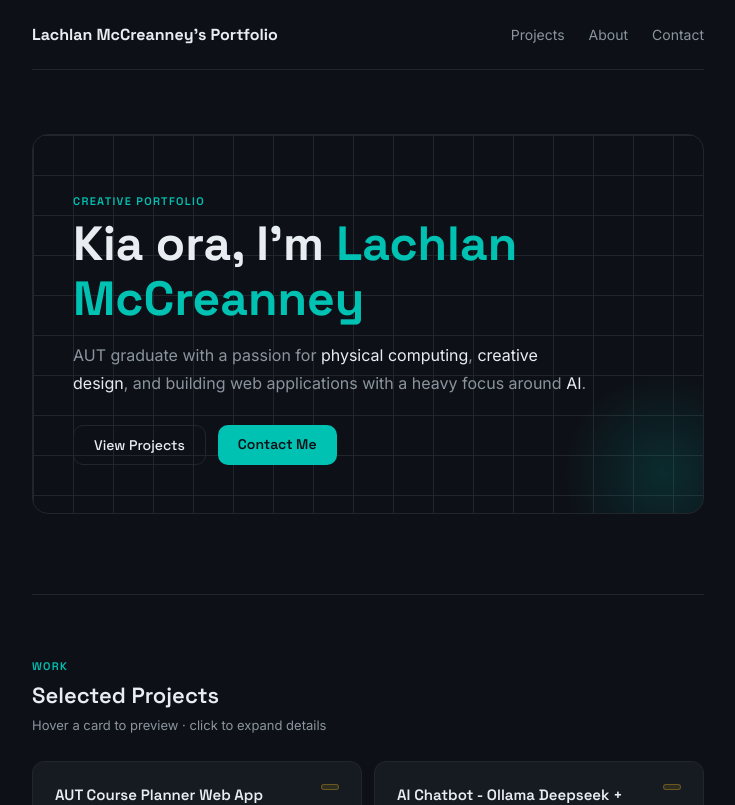
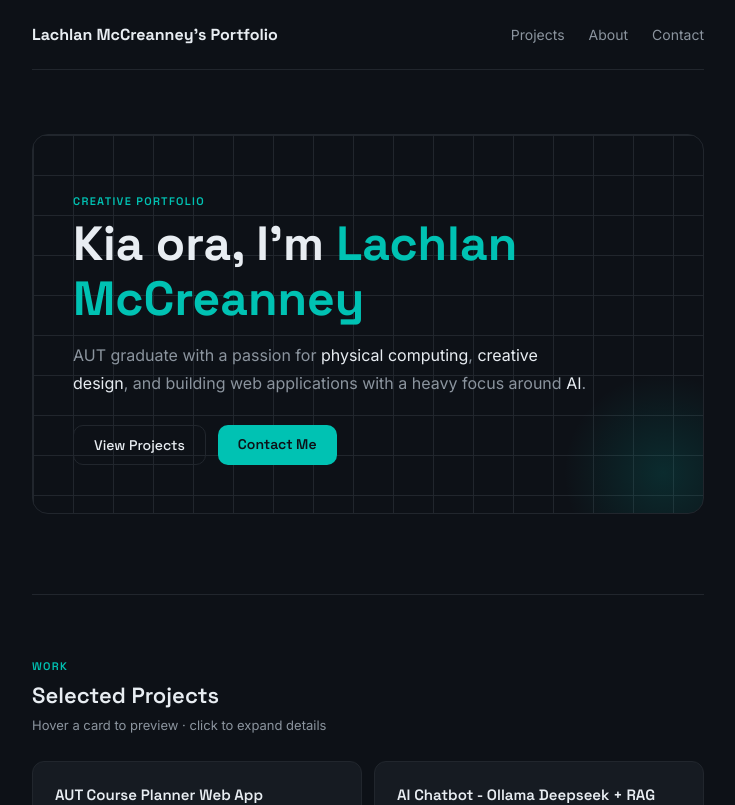
Before and after one commit to Locky555/Portfolio, a Next.js app: page / in a window 1280 px wide. Shown: the top 805 px of the page, without its empty margins (272-1007 px from the left). Built offline with nearby package versions, Linux system fonts and the light colour scheme.

Commit message:
status fixes

```diff
--- a/src/app/layout.tsx
+++ b/src/app/layout.tsx
@@ -1,5 +1,6 @@
 "use client";
 import { useState } from "react";
+import type { CSSProperties } from "react";
 
 // ─── PROJECT DATA ────────────────────────────────────────────────────────────
 // RULES:
@@ -8,7 +9,20 @@ import { useState } from "react";
 //   videos       : always an array (use [] if none)
 //   tags         : always an array (use [] if none)
 
-const projects = [
+type Project = {
+  id: number;
+  title: string;
+  blurb: string;
+  tags: string[];
+  href: string | null;
+  status: string;
+  previewImage: string | null;
+  detail: string;
+  images: string[];
+  videos: string[];
+};
+
+const projects: Project[] = [
   {
     id: 0,
     title: "AUT Course Planner Web App",
@@ -18,7 +32,7 @@ const projects = [
     status: "",
     previewImage: "/media/Course_Planner/image.png",
     detail: `The course planner app was the main assignment for my Research and Development group project at AUT, in addition to my Chatbot that was implemented in later I turned our figma (interface design tool) prototype into a working User Interface. After the user inputs their degree type eg. Double Major - Compsci & Data Analysis it would generate the most optimal course plan with lists of courses per year in order to meet the requirements of 160 points to graduate and covering all prerequisites, mandatory courses and fitting in the correct semesters/time slots getting information from json files with each combination of courses. The course "blocks" could then be rearranged, deleted or swapped out to be more cuztomizable for the user. There was also a "perequisite checker" a pop up that alerted you if your edited course plan met all the requirements and what needed to be changed/added.`,
-    images: ["/media/Course_Planner/image.png", "/media/Course_Planner/image2.png", "media/Course_Planner/image3.png"],
+    images: ["/media/Course_Planner/image.png", "/media/Course_Planner/image2.png", "/media/Course_Planner/image3.png"],
     videos: [],
   },
   {
@@ -319,12 +333,21 @@ function ProjectCard({ project, isOpen, onToggle }: {
           <h3 style={{ fontFamily: "'Space Grotesk', sans-serif", fontSize: 15, fontWeight: 600, margin: 0, color: "#E8EDF2", lineHeight: 1.4 }}>
             {project.title}
           </h3>
-          <span style={{
-            fontSize: 10, padding: "2px 8px", borderRadius: 999,
-            fontFamily: "'Space Grotesk', sans-serif", fontWeight: 500, letterSpacing: "0.04em",
-            flexShrink: 0, marginLeft: 8,
-            ...(statusStyle[project.status] ?? statusStyle["Various"]),
-          }}>{project.status}</span>
+          {project.status && (
+  <span style={{
+    fontSize: 10,
+    padding: "2px 8px",
+    borderRadius: 999,
+    fontFamily: "'Space Grotesk', sans-serif",
+    fontWeight: 500,
+    letterSpacing: "0.04em",
+    flexShrink: 0,
+    marginLeft: 8,
+    ...(statusStyle[project.status] ?? statusStyle["Various"]),
+  }}>
+    {project.status}
+  </span>
+)}
         </div>
 
         <p style={{ fontSize: 13, color: "#8B949E", lineHeight: 1.65, margin: "0 0 14px" }}>
--- a/src/app/page.tsx
+++ b/src/app/page.tsx
@@ -26,7 +26,7 @@ const projects = [
     status: "Physical",
   },
   {
-    title: "Māori Language App - Figma Demo",
+    title: "Māori Language App Figma Demo",
     blurb:
       "A high-fidelity Figma prototype for a Te Reo Māori learning app, exploring gamification and cultural UX.",
     tags: ["Figma", "UI/UX Design", "Prototyping"],
@@ -224,7 +224,7 @@ export default function Page() {
           marginBottom: 64,
         }}>
           <span style={{ fontFamily: "'Space Grotesk'", fontWeight: 700, fontSize: 16, color: "var(--text)" }}>
-            LM
+            Lachlan McCreanney's Portfolio
           </span>
           <div style={{ display: "flex", gap: 24 }}>
             {["Projects", "About", "Contact"].map((item) => (
```
